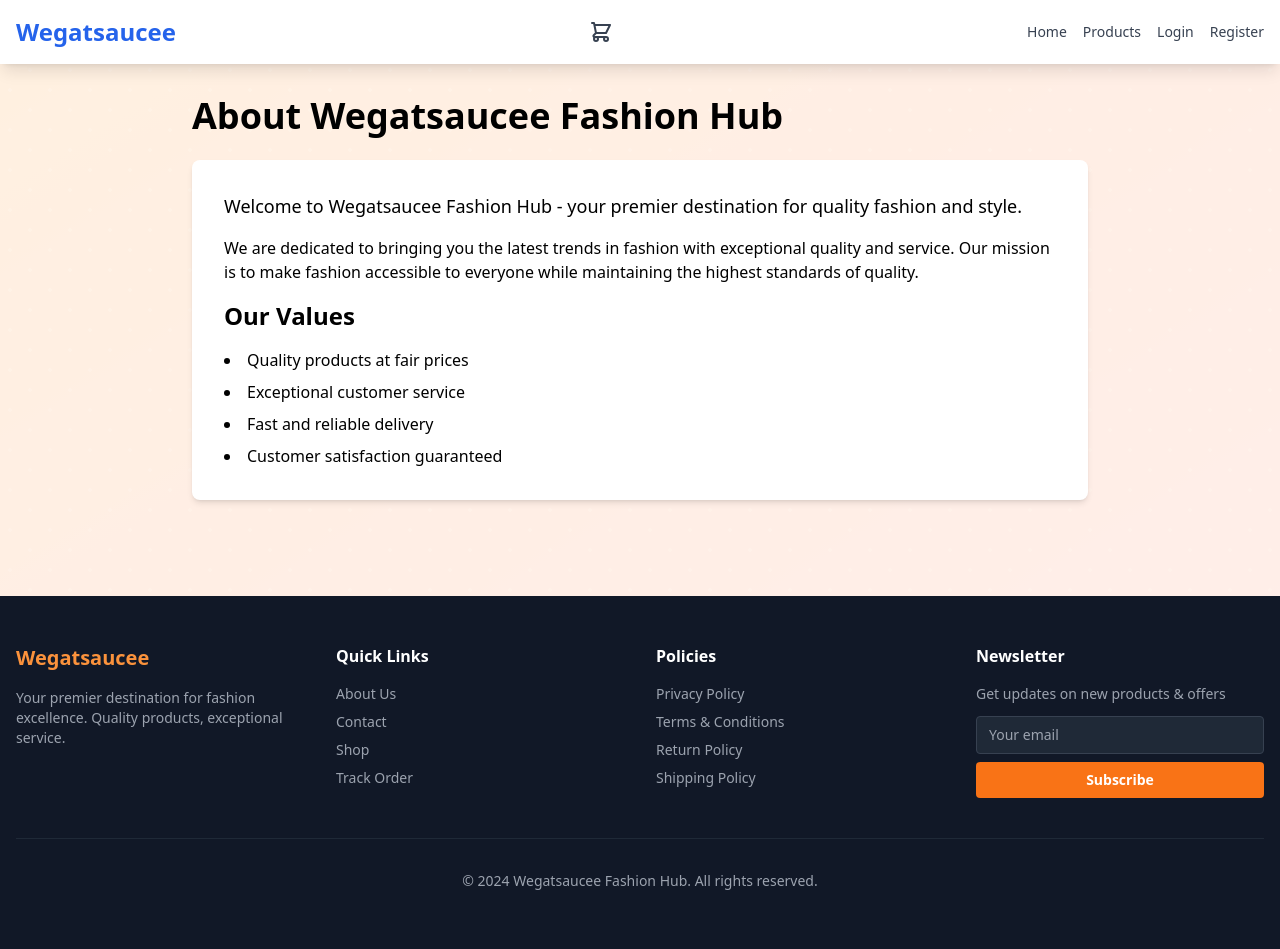
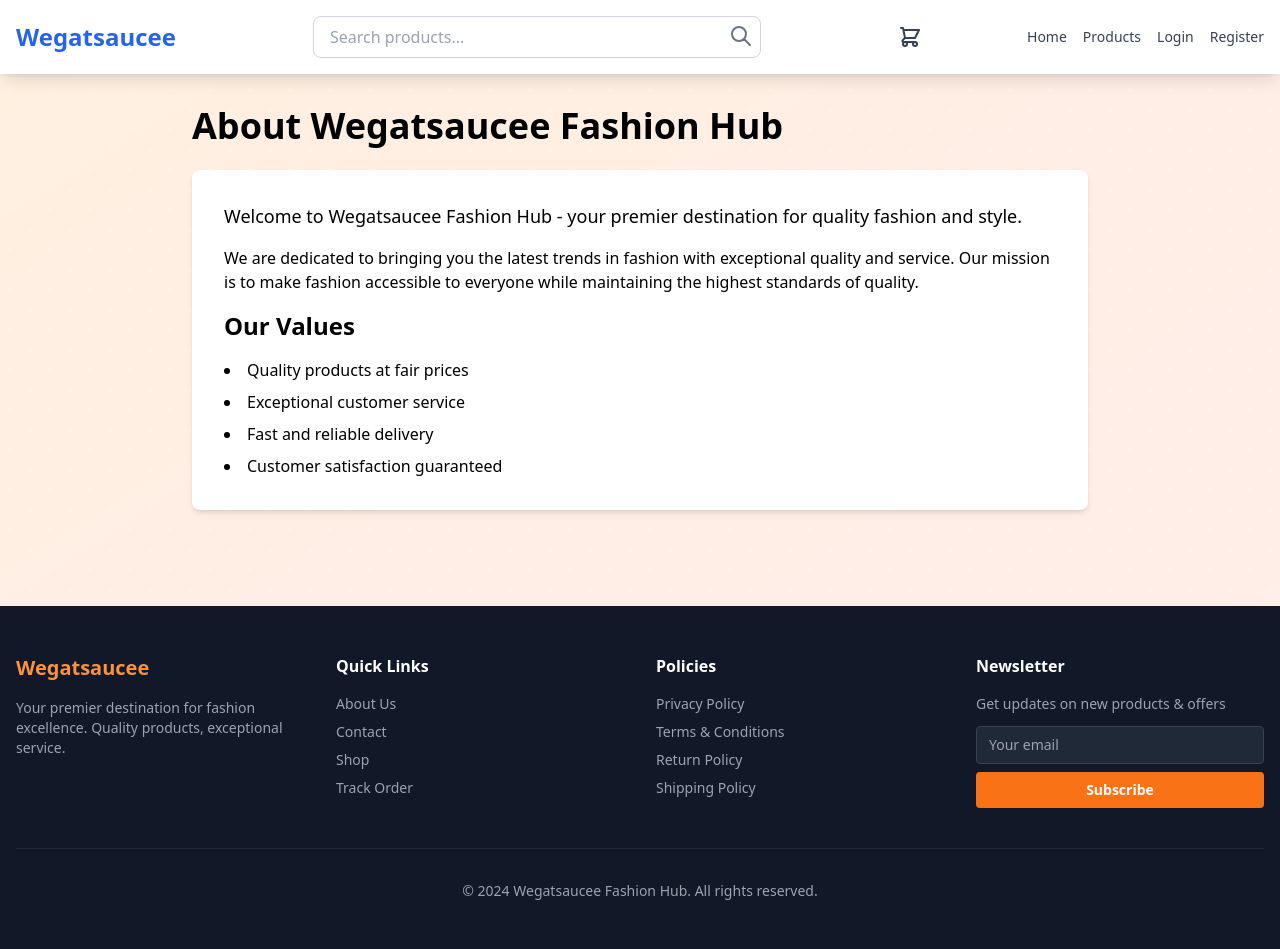
Before and after one commit to obapluto-ob/wegatsauceefashionhub, a Flask app: page /about in a window 1280 px wide. Before the commit the page ends 890 px from the top, so only its background shows below. Run offline with Flask 3, Linux system fonts and the light colour scheme; some libraries are stand-ins or nearby versions.

Commit message:
Add email notifications & search functionality

```diff
--- a/app.py
+++ b/app.py
@@ -276,6 +276,26 @@ def products():
 
     return render_template('products.html', products=products, currency=currency, current_user=current_user)
 
+@app.route('/search')
+def search():
+    query = request.args.get('q', '')
+    if not query:
+        return redirect(url_for('products'))
+
+    products = Product.query.filter(
+        Product.name.ilike(f'%{query}%') |
+        Product.description.ilike(f'%{query}%') |
+        Product.category.ilike(f'%{query}%')
+    ).all()
+
+    currency = get_user_currency()
+    current_user = db.session.get(User, session['user_id']) if 'user_id' in session else None
+
+    for product in products:
+        product.display_price = convert_price(product.price, currency)
+
+    return render_template('products.html', products=products, currency=currency, current_user=current_user, search_query=query)
+
 @app.route('/product/<int:id>')
 def product_detail(id):
     product = db.session.get(Product, id)
@@ -475,6 +495,35 @@ def register():
         db.session.add(user)
         db.session.commit()
 
+        # Send welcome email
+        try:
+            from email_notifications import send_email
+            welcome_html = f"""
+            <html>
+            <body style="font-family: Arial, sans-serif; max-width: 600px; margin: 0 auto;">
+                <div style="background: linear-gradient(135deg, #667eea 0%, #764ba2 100%); padding: 30px; text-align: center;">
+                    <h1 style="color: white; margin: 0;">Welcome to Wegatsaucee! 🎉</h1>
+                </div>
+                <div style="padding: 30px; background: #f9f9f9;">
+                    <p>Hi {name},</p>
+                    <p>Welcome to Wegatsaucee Fashion Hub! We're excited to have you join our fashion community.</p>
+                    <p>Your account has been created successfully. You can now:</p>
+                    <ul>
+                        <li>Browse our latest fashion collections</li>
+                        <li>Earn points with every purchase</li>
+                        <li>Track your orders in real-time</li>
+                        <li>Get exclusive member benefits</li>
+                    </ul>
+                    <p>Start shopping now and earn your first points!</p>
+                    <p style="margin-top: 30px;">Best regards,<br><strong>Wegatsaucee Fashion Hub Team</strong></p>
+                </div>
+            </body>
+            </html>
+            """
+            send_email(email, "Welcome to Wegatsaucee Fashion Hub!", welcome_html)
+        except Exception as e:
+            print(f"Welcome email error: {e}")
+
         # Record successful registration
         registration_attempts[ip].append(datetime.utcnow())
 
@@ -1184,6 +1233,14 @@ def admin_update_order_status():
             points_earned = int((order.total / 100) * multiplier)
             user.points += points_earned
             update_user_tier(user)
+
+        # Send shipping notification email
+        if status == 'shipped' and old_status != 'shipped':
+            try:
+                from email_notifications import send_shipping_notification
+                send_shipping_notification(order.user, order)
+            except Exception as e:
+                print(f"Email error: {e}")
 
         db.session.commit()
 
@@ -1578,6 +1635,13 @@ def checkout():
 
     db.session.commit()
 
+    # Send order confirmation email
+    try:
+        from email_notifications import send_order_confirmation
+        send_order_confirmation(user, order)
+    except Exception as e:
+        print(f"Email error: {e}")
+
     # Build WhatsApp message with PAYMENT PROTECTION
     tier_badges = {'bronze': '[BRONZE]', 'silver': '[SILVER]', 'gold': '[GOLD]', 'platinum': '[PLATINUM VIP]'}
     tier_badge = tier_badges.get(user.tier, '[BRONZE]')
@@ -1818,6 +1882,35 @@ def newsletter_subscribe():
     newsletter = Newsletter(email=email)
     db.session.add(newsletter)
     db.session.commit()
+
+    # Send confirmation email
+    try:
+        from email_notifications import send_email
+        html = f"""
+        <html>
+        <body style="font-family: Arial, sans-serif; max-width: 600px; margin: 0 auto;">
+            <div style="background: linear-gradient(135deg, #f093fb 0%, #f5576c 100%); padding: 30px; text-align: center;">
+                <h1 style="color: white; margin: 0;">💌 Newsletter Subscription Confirmed!</h1>
+            </div>
+            <div style="padding: 30px; background: #f9f9f9;">
+                <p>Thank you for subscribing to Wegatsaucee Fashion Hub newsletter!</p>
+                <p>You'll now receive:</p>
+                <ul>
+                    <li>✨ Exclusive deals and discounts</li>
+                    <li>🆕 New product launches</li>
+                    <li>👗 Fashion tips and trends</li>
+                    <li>🎁 Special member-only offers</li>
+                </ul>
+                <p>Stay stylish!</p>
+                <p style="margin-top: 30px;">Best regards,<br><strong>Wegatsaucee Fashion Hub</strong></p>
+            </div>
+        </body>
+        </html>
+        """
+        send_email(email, "Welcome to Wegatsaucee Newsletter! 💌", html)
+    except Exception as e:
+        print(f"Newsletter email error: {e}")
+
     return jsonify({'success': True, 'message': 'Subscribed successfully!'})
 
 @app.route('/about')
--- a/templates/base.html
+++ b/templates/base.html
@@ -16,6 +16,20 @@
         <div class="max-w-7xl mx-auto px-4">
             <div class="flex justify-between items-center py-4">
                 <a href="/" class="text-xl md:text-2xl font-bold text-blue-600">Wegatsaucee</a>
+
+                <!-- Search Bar (Desktop) -->
+                <div class="hidden md:block flex-1 max-w-md mx-8">
+                    <form action="/search" method="GET" class="relative">
+                        <input type="text" name="q" placeholder="Search products..."
+                               class="w-full px-4 py-2 pr-10 border border-gray-300 rounded-lg focus:outline-none focus:border-red-500">
+                        <button type="submit" class="absolute right-2 top-2 text-gray-500 hover:text-red-600">
+                            <svg class="w-6 h-6" fill="none" stroke="currentColor" viewBox="0 0 24 24">
+                                <path stroke-linecap="round" stroke-linejoin="round" stroke-width="2" d="M21 21l-6-6m2-5a7 7 0 11-14 0 7 7 0 0114 0z"/>
+                            </svg>
+                        </button>
+                    </form>
+                </div>
+
                 <!-- Cart Icon (Always Visible) -->
                 <a href="/cart" class="relative text-gray-700 hover:text-red-600">
                     <svg class="w-6 h-6" fill="none" stroke="currentColor" viewBox="0 0 24 24">
@@ -50,6 +64,12 @@
                 </div>
             </div>
             <div id="mobile-menu" class="hidden md:hidden pb-4">
+                <!-- Mobile Search -->
+                <form action="/search" method="GET" class="mb-3">
+                    <input type="text" name="q" placeholder="Search products..."
+                           class="w-full px-4 py-2 border border-gray-300 rounded-lg focus:outline-none focus:border-red-500">
+                </form>
+
                 {% if session.admin_logged_in and request.path.startswith('/admin') %}
                     <a href="/admin" class="block py-2 text-gray-700 hover:text-red-600">Dashboard</a>
                     <a href="/admin/upload" class="block py-2 text-gray-700 hover:text-red-600">Add Product</a>
```
